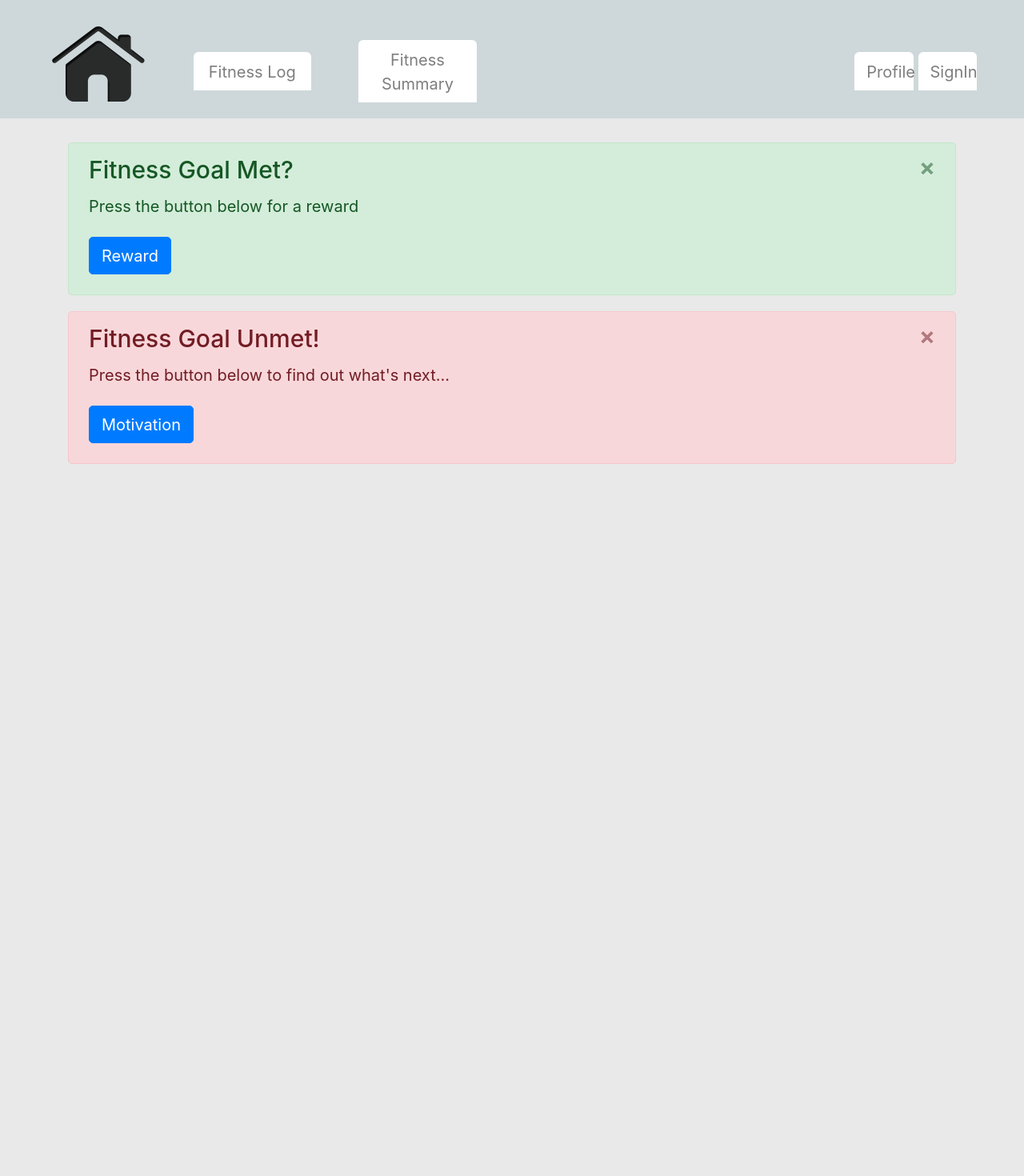
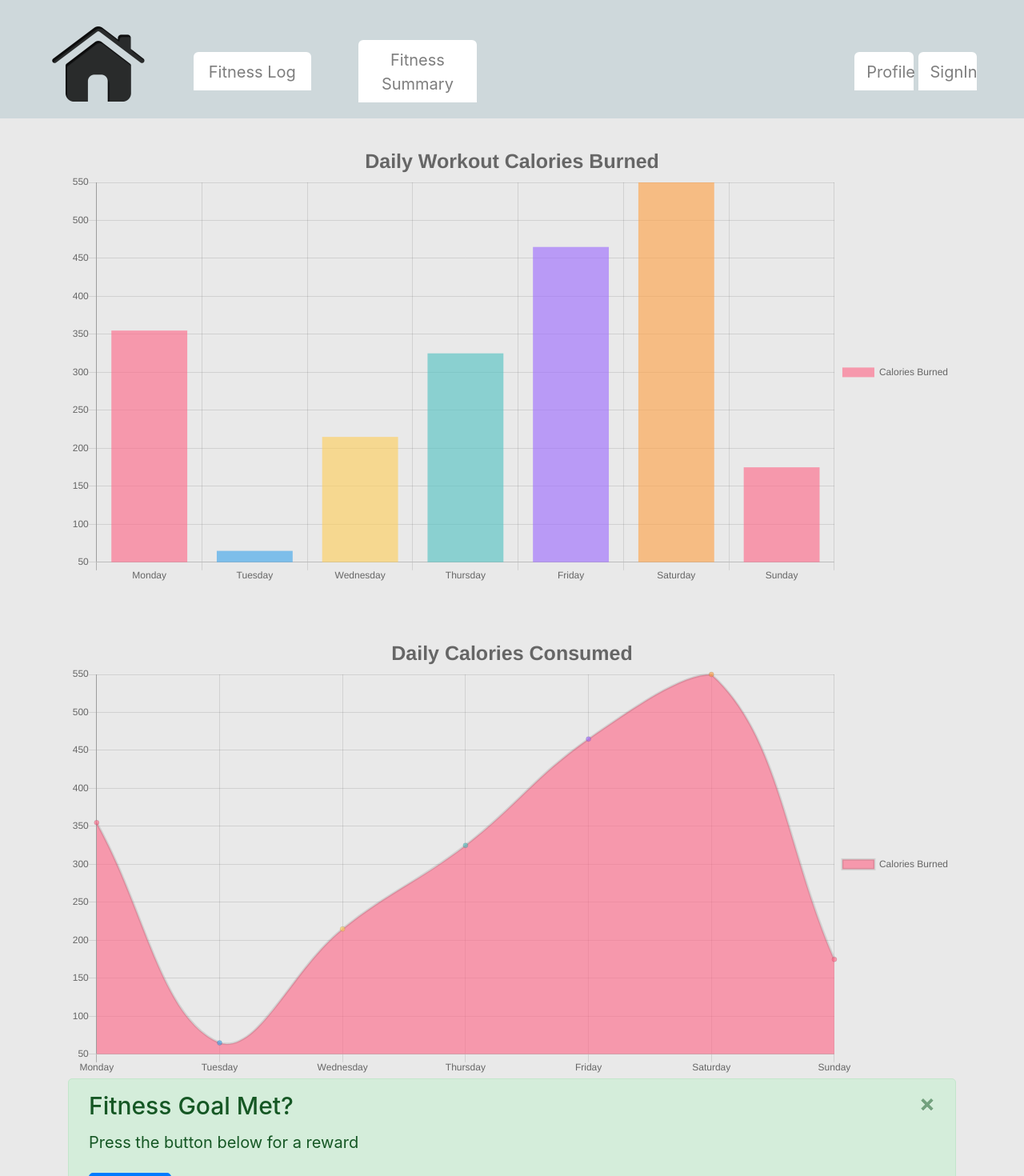
Before and after one commit to Stanmozolevskiy/Project-3, a React (Create React App) app in the folder client/: page /FitnessSummary in a window 1280 px wide. Shown: the top 1470 px of the page at 80% size. Before the commit the page ends 800 px from the top, so only its background shows below. Built offline with nearby package versions, Linux system fonts and the light colour scheme.

Commit message:
add bar & line chart

```diff
--- a/client/src/components/pages/FitnessSummary.js
+++ b/client/src/components/pages/FitnessSummary.js
@@ -1,22 +1,50 @@
 import React from "react";
 import './style.css';
 import { Container, Button, Alert } from "react-bootstrap";
-
-function getRanValue () {
-  const getFitnessPunishment = ["Donate $20 to your favorite charity", "Take a cold shower for 3 days in a row", ""];
-  var rand = getFitnessPunishment[Math.floor(Math.random() * getFitnessPunishment.length)];
-  this.setState({rewardButton: rand});
-  console.log(rand);
-}
+import {Bar, Line, Pie} from 'react-chartjs-2';
+import exercise from "../exercise.json";
 
 class FitnessSummary extends React.Component {
   constructor(props) {
     super(props);
     this.state = {
+      chartData: {},
       rewardButton: "",
       motivateButton: ""
     }
     // this.getValue = this.getValue.bind(this);
+  }
+
+  componentWillMount() {
+    this.getChartData();
+  }
+
+  getChartData() {
+    this.setState({
+      //ajax call here
+      chartData: {
+        labels: ['Monday', 'Tuesday', 'Wednesday','Thursday', 'Friday', 'Saturday', 'Sunday'],
+        datasets: [
+          {
+            label: 'Calories Burned',
+            data: [
+              355, 65, 215, 325, 465, 550, 175
+            ],
+            backgroundColor: [
+              'rgba(255, 99, 132, 0.6)',
+              'rgba(54, 162, 235, 0.6)',
+              'rgba(255, 206, 86, 0.6)',
+              'rgba(75, 192, 192, 0.6)',
+              'rgba(153, 102, 255, 0.6)',
+              'rgba(255, 159, 64, 0.6)',
+              'rgba(255, 99, 132, 0.6)'
+            ]
+
+          }
+        ]
+
+      }
+    })
   }
 
   getMotivateValue =  () => {
@@ -40,6 +68,38 @@ render() {
     <div>
       <Container>
         <br />
+        <div className="chart">
+          <Bar
+            data={this.state.chartData}
+            options={{
+              title: {
+                display: true,
+                text: "Daily Workout Calories Burned",
+                fontSize: 25
+              },
+              legend: {
+                display: true,
+                position: 'right'
+              }
+            }}
+          /> <br /> <br />
+          <Line
+            data={this.state.chartData}
+            options={{
+              title: {
+                display: true,
+                text: "Daily Calories Consumed",
+                fontSize: 25,
+                label: 'Calories Consumed'
+              },
+              legend: {
+                display: true,
+                position: 'right'
+              }
+            }}
+          />
+
+        </div>
       <Alert dismissible variant="success">
   <Alert.Heading>Fitness Goal Met?</Alert.Heading>
   <p>
```
Also changed, not shown: client/package.json (+7 -5 lines), 1 other file (tests, documents, lock files or other folders).
